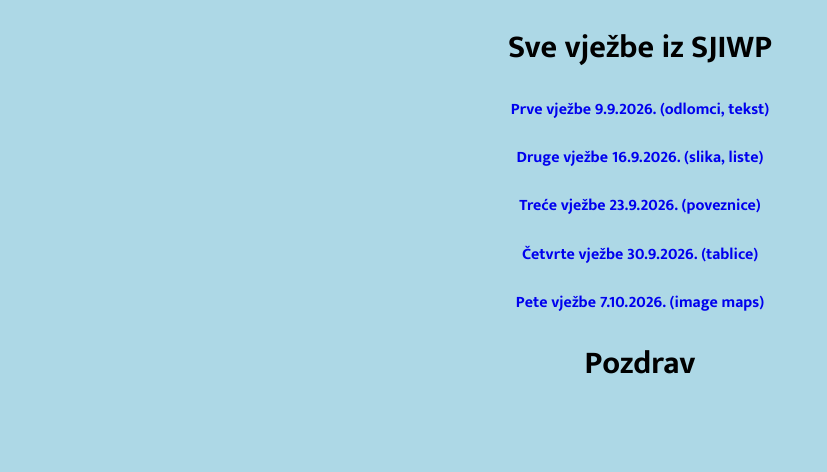
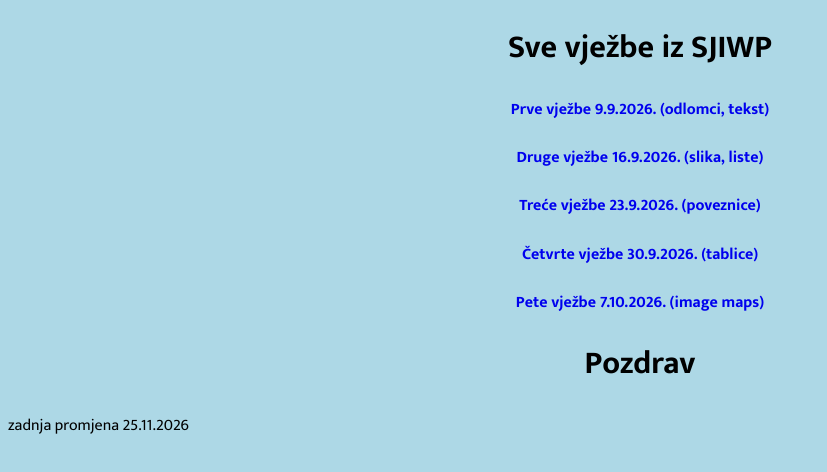
Before and after one commit to GabrielHodak/sjiwp, a plain HTML site: page index.html in a window 1280 px wide. Shown: the whole page, without its empty margins (0-827 px from the left). Drawn offline with Linux system fonts and the light colour scheme; a web font is replaced by a local one.

Commit message:
prva promjena

```diff
--- a/index.html
+++ b/index.html
@@ -19,5 +19,7 @@
 
  <h1>Pozdrav</h1>
 
+
+  <p>zadnja promjena 25.11.2026</p>
 </body>
 </html>
```
